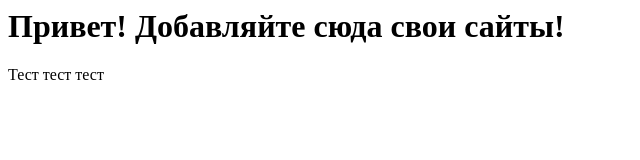
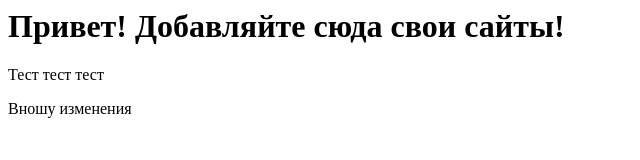
Before and after one commit to ElizAlgo/-, a plain HTML site: page index.html in a window 1280 px wide. Shown: the whole page, without its empty margins (0-640 px from the left). Drawn offline with Linux system fonts and the light colour scheme.

Commit message:
Update index.html
добавила строчку

```diff
--- a/index.html
+++ b/index.html
@@ -1,4 +1,5 @@
 <html>
   <h1> Привет! Добавляйте сюда свои сайты! </h1>
   <p> Тест тест тест </p>
+  <p> Вношу изменения </p>
 </html>
```
